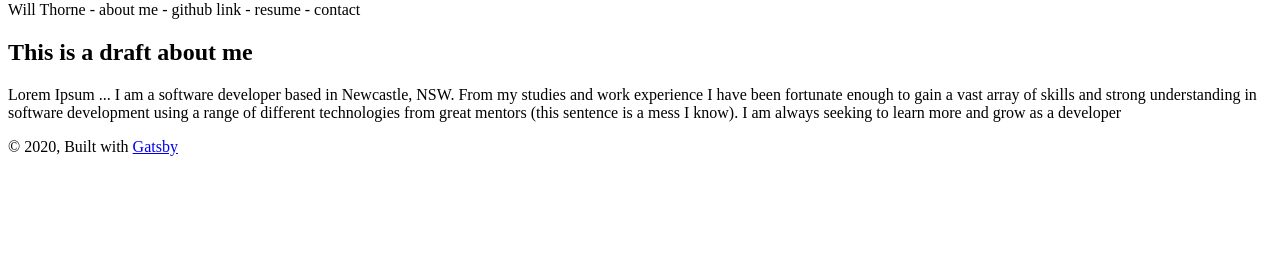
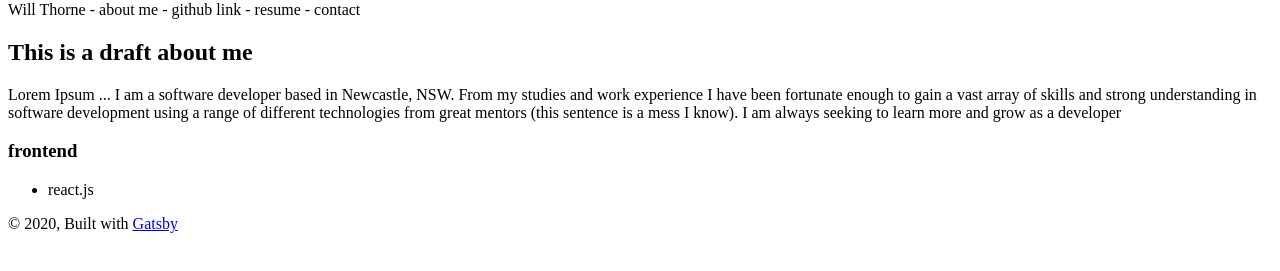
Before and after one commit to 318Thorne/my-website, a Gatsby site: page / in a window 1280 px wide. Shown: the part 105-376 px from the top of the page. Built offline with nearby package versions, Linux system fonts and the light colour scheme; Gatsby itself is replaced by a stand-in of ours.

Commit message:
added skills-list component and category component

```diff
--- /dev/null
+++ b/src/components/skills/category.js
@@ -0,0 +1,16 @@
+import React from "react"
+
+const Category = ({ title, skills }) => (
+  <div>
+    <h3>{title}</h3>
+    {skills && (
+      <ul>
+        {skills.map(skill => (
+          <li key={skill}>{skill}</li>
+        ))}
+      </ul>
+    )}
+  </div>
+)
+
+export default Category
--- /dev/null
+++ b/src/components/skills/skills-list.js
@@ -0,0 +1,11 @@
+import React from "react"
+import Category from "./category"
+
+const SkillsList = ({ skillCategories }) => (
+  <div>
+    {skillCategories &&
+      skillCategories.map(skill => <Category key={skill.title} {...skill} />)}
+  </div>
+)
+
+export default SkillsList
--- a/src/pages/index.js
+++ b/src/pages/index.js
@@ -2,12 +2,16 @@ import React from "react"
 import Layout from "../components/layout"
 import SEO from "../components/seo"
 import About from "../components/about"
+import SkillsList from "../components/skills/skills-list"
+
+const skillsPlaceholder = [{ title: "frontend", skills: ["react.js"] }]
 
 const IndexPage = () => (
   <Layout>
     <SEO title="Home" />
     Will Thorne - about me - github link - resume - contact
     <About />
+    <SkillsList skillCategories={skillsPlaceholder} />
   </Layout>
 )
 
```
